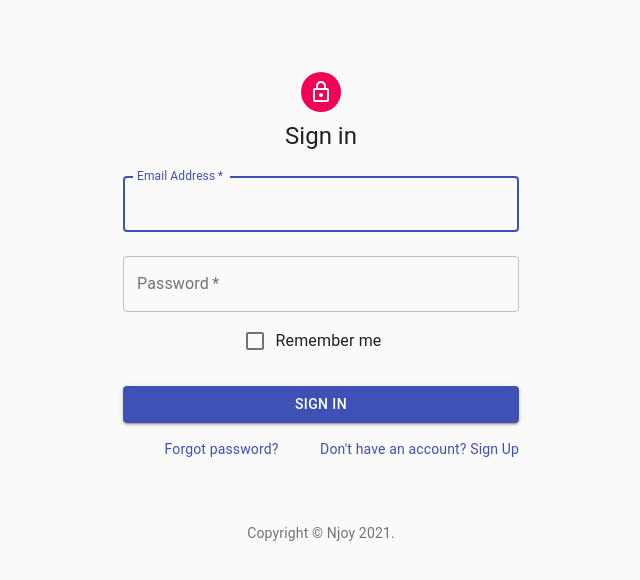
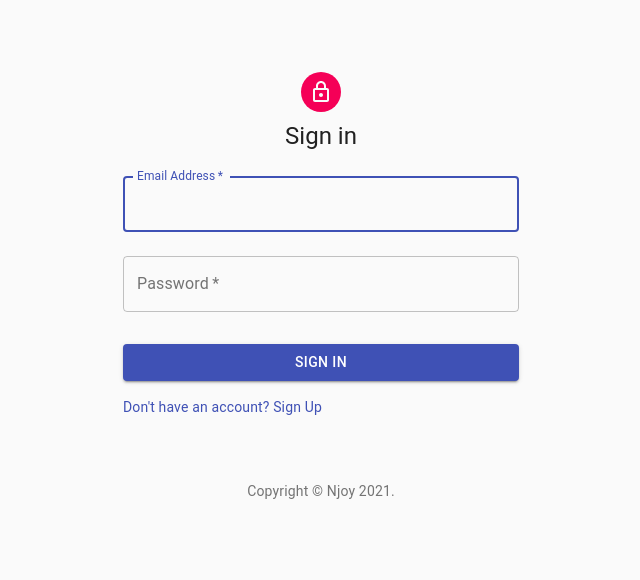
Before and after one commit to phuong144/Njoy, a React (Create React App) app in the folder client/: page / in a window 1280 px wide. Shown: the top 580 px of the page, without its empty margins (319-959 px from the left). Built offline with nearby package versions, Linux system fonts and the light colour scheme; the HTML template or start-up script is replaced by a standard one.

Commit message:
removed forgot pass and remember me

```diff
--- a/client/src/components/auth/SignIn.js
+++ b/client/src/components/auth/SignIn.js
@@ -3,8 +3,6 @@
 import Button from '@material-ui/core/Button';
 import CssBaseline from '@material-ui/core/CssBaseline';
 import TextField from '@material-ui/core/TextField';
-import FormControlLabel from '@material-ui/core/FormControlLabel';
-import Checkbox from '@material-ui/core/Checkbox';
 import Link from '@material-ui/core/Link';
 import Grid from '@material-ui/core/Grid';
 import Box from '@material-ui/core/Box';
@@ -114,10 +112,6 @@
             autoComplete="current-password"
             onChange={e => setPassword(e.target.value)}
           />
-          <FormControlLabel
-            control={<Checkbox value="remember" color="primary" />}
-            label="Remember me"
-          />
           <Button
             type="submit"
             fullWidth
@@ -128,11 +122,6 @@
             Sign In
           </Button>
           <Grid container>
-            <Grid item xs>
-              <Link href="#" variant="body2">
-                Forgot password?
-              </Link>
-            </Grid>
             <Grid item>
               <Link href="/register" variant="body2">
                 {"Don't have an account? Sign Up"}
```
